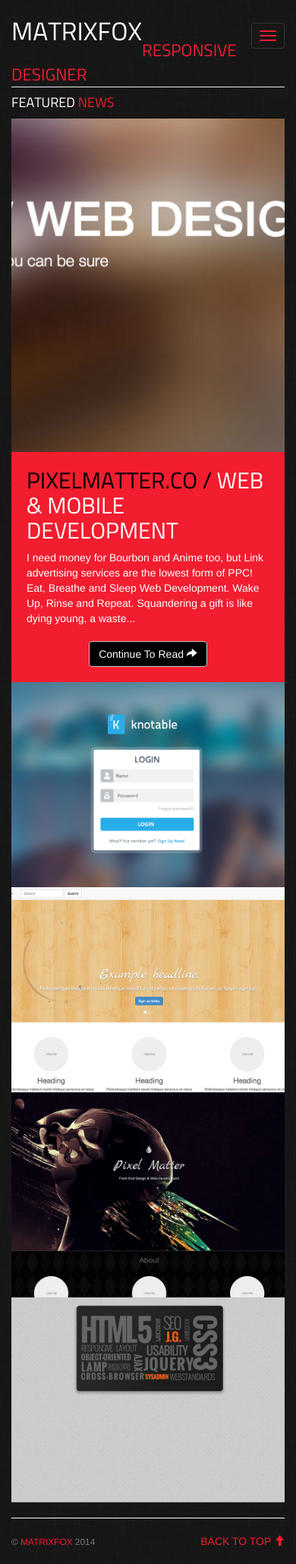
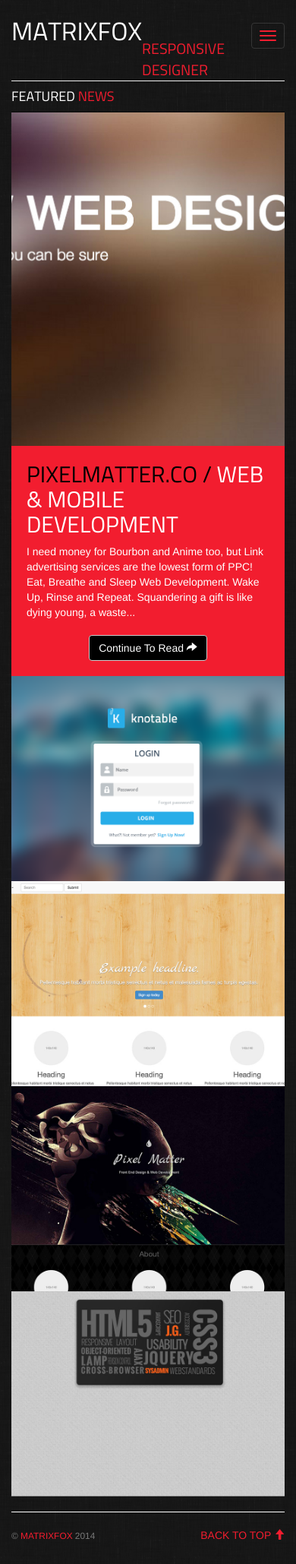
Before and after one commit to matrixfox/matrixfox.github.io, a Jekyll site: the page built from index.html, in a window 390 px wide. Shown: the whole page at 76% size. Built offline with Jekyll 4.4.1, drawn with Linux system fonts in a browser that asks for light colours; nearby versions of some CDN libraries; Markdown is read by kramdown in place of the engine named in the settings.

Commit message:
Smaller font-size

```diff
--- a/_src/less/main.less
+++ b/_src/less/main.less
@@ -154,7 +154,7 @@ span {
 .navbar-header {
 
 span {
-  font-size: 1.6em;
+  font-size: 1.4em;
 }
 }
 
--- a/stylesheets/stylesheet.css
+++ b/stylesheets/stylesheet.css
@@ -183,7 +183,7 @@ a:hover {
 }
 @media screen and (max-width: 435px) {
   .navbar-header span {
-    font-size: 1.6em;
+    font-size: 1.4em;
   }
 }
 @media screen and (min-width: 768px) {
```
